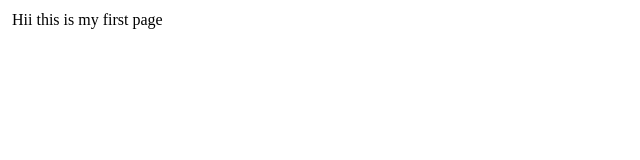
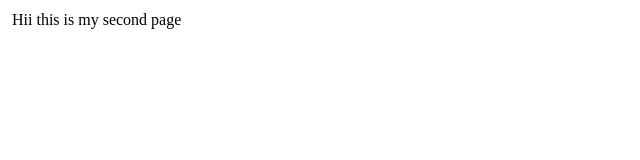
Before and after one commit to rajuGit834/Practice, a plain HTML site: page index.html in a window 1280 px wide. Shown: the full height of the page, 0-640 px from the left. Drawn offline with Linux system fonts and the light colour scheme.

Commit message:
Update index.html

```diff
--- a/index.html
+++ b/index.html
@@ -3,6 +3,6 @@
 <title> raju.com </title>
 </head>
 <body>
-	Hii this is my first page
+	Hii this is my second page
 </body>
 </html>
```
